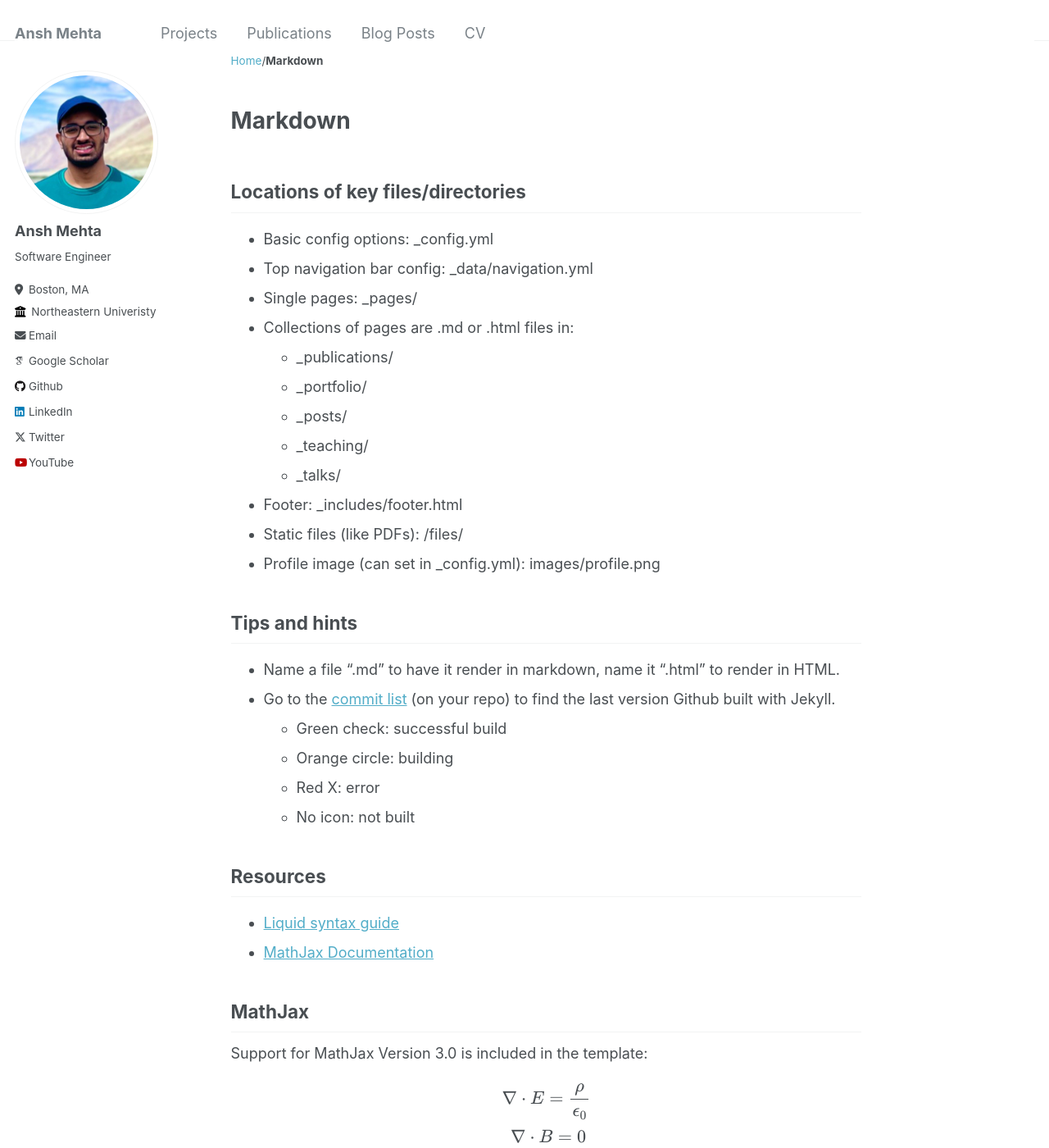
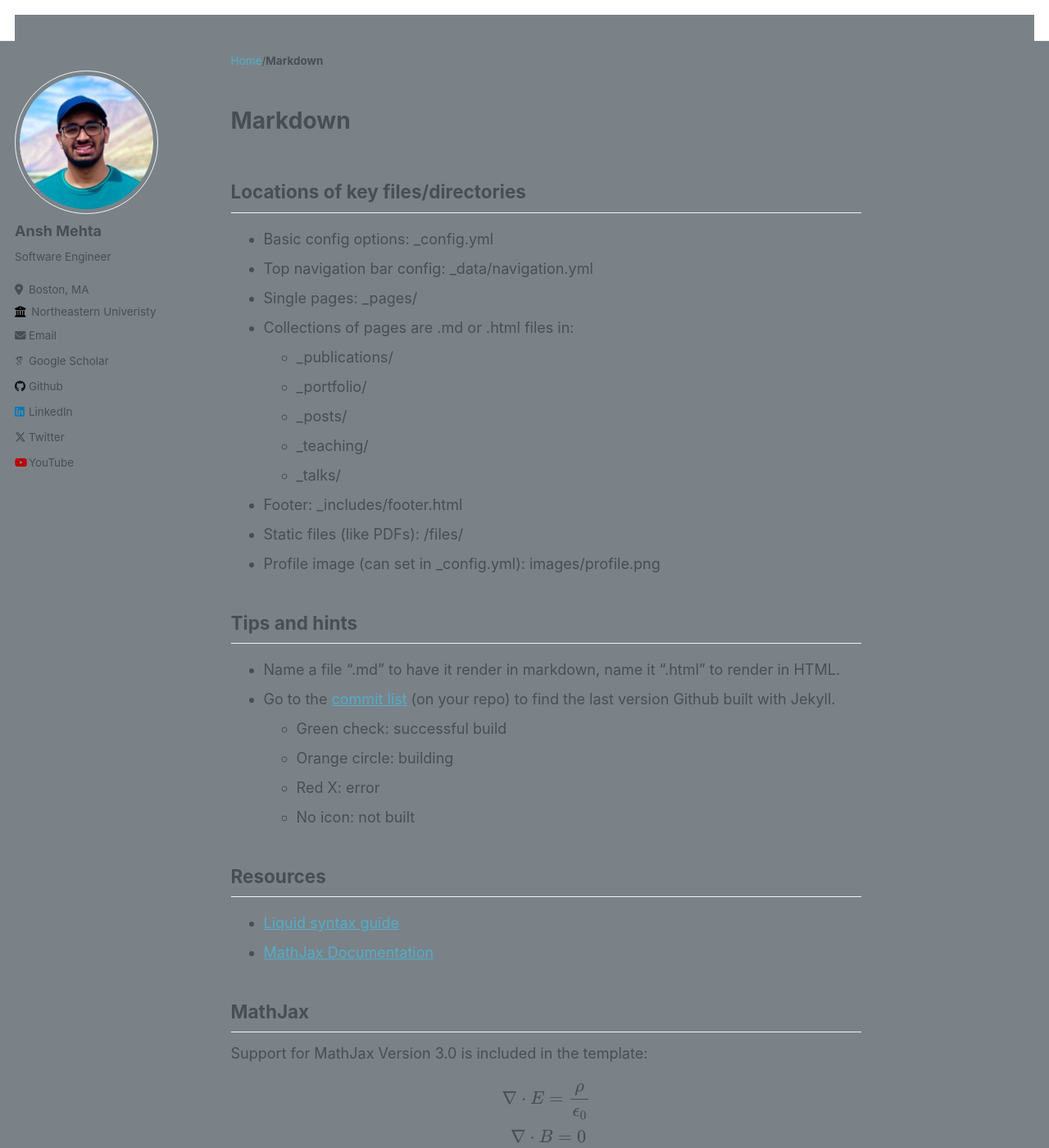
Before and after one commit to anshmehtamm/anshmehtamm.github.io, a Jekyll site: the page built from _pages/markdown.md, in a window 1280 px wide and 1400 px high. Shown: the whole window at 82% size. Built offline with Jekyll 4.4.1, drawn with Linux system fonts in a browser that asks for light colours; some web fonts are replaced.

Commit message:
color changes

```diff
--- a/_sass/_variables.scss
+++ b/_sass/_variables.scss
@@ -55,9 +55,9 @@
 $light-gray                 : mix(#fff, $gray, 50%);
 $lighter-gray               : mix(#fff, $gray, 90%);
 
-$body-color                 : #fff;
-$background-color           : #fff;
-$code-background-color      : #fafafa;
+$body-color                 : #7a8288;
+$background-color           : #7a8288;
+$code-background-color      : #7a8288;
 $code-background-color-dark : $light-gray;
 $text-color                 : $dark-gray;
 $border-color               : $lighter-gray;
```
